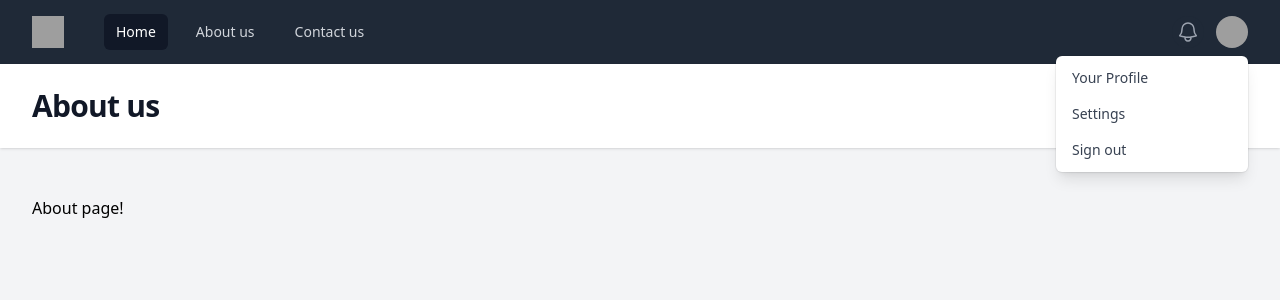
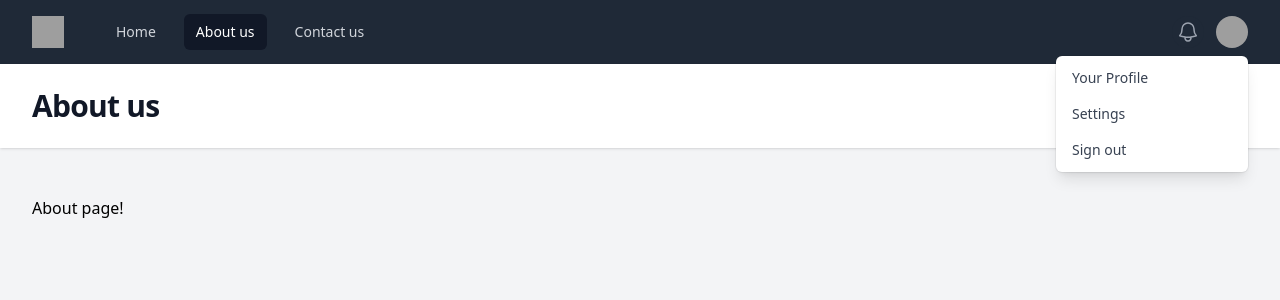
Before and after one commit to istvan-tamas/php-notes, a PHP site: page /about.php in a window 1280 px wide. Shown: the top 300 px of the page. Run offline with PHP 8.4, Linux system fonts and the light colour scheme; some libraries are stand-ins or nearby versions; grey boxes are pictures that could not be loaded.

Commit message:
Added dynamic navigation styling

```diff
--- a/about.php
+++ b/about.php
@@ -1,3 +1,4 @@
 <?php
     $heading = 'About us';
+    require "functions.php";
     require "views/about.view.php";
--- a/contact.php
+++ b/contact.php
@@ -1,3 +1,4 @@
 <?php
     $heading = 'Contact';
+    require "functions.php";
     require "views/contact.view.php";
--- /dev/null
+++ b/functions.php
@@ -0,0 +1,13 @@
+<?php
+function dd($array){
+    echo "<pre>";
+        var_dump($array);
+    echo "</pre>";
+    die();
+}
+
+function urlIs($value){
+    return $_SERVER['REQUEST_URI'] == $value;
+}
+
+?>
--- a/index.php
+++ b/index.php
@@ -1,3 +1,4 @@
 <?php
     $heading = 'Home';
+    require "functions.php";
     require "views/index.view.php";
--- a/views/partials/nav.php
+++ b/views/partials/nav.php
@@ -8,11 +8,11 @@
                 <div class="hidden md:block">
                     <div class="ml-10 flex items-baseline space-x-4">
                         <!-- Current: "bg-gray-900 text-white", Default: "text-gray-300 hover:bg-gray-700 hover:text-white" -->
-                        <a href="/" class="bg-gray-900 text-white px-3 py-2 rounded-md text-sm font-medium" aria-current="page">Home</a>
+                        <a href="/" class=" <?= urlIs("/") ? "bg-gray-900 text-white" : "text-gray-300" ?> text-gray-300 hover:bg-gray-700 hover:text-white px-3 py-2 rounded-md text-sm font-medium" aria-current="page">Home</a>
 
-                        <a href="/about.php" class="text-gray-300 hover:bg-gray-700 hover:text-white px-3 py-2 rounded-md text-sm font-medium">About us</a>
+                        <a href="/about.php" class=" <?= urlIs("/about.php") ? "bg-gray-900 text-white" : "text-gray-300" ?> text-gray-300 hover:bg-gray-700 hover:text-white px-3 py-2 rounded-md text-sm font-medium">About us</a>
 
-                        <a href="/contact.php" class="text-gray-300 hover:bg-gray-700 hover:text-white px-3 py-2 rounded-md text-sm font-medium">Contact us</a>
+                        <a href="/contact.php" class=" <?= urlIs("/contact.php") == "/contact.php" ? "bg-gray-900 text-white" : "text-gray-300" ?> text-gray-300 hover:bg-gray-700 hover:text-white px-3 py-2 rounded-md text-sm font-medium">Contact us</a>
 
                     </div>
                 </div>
```
